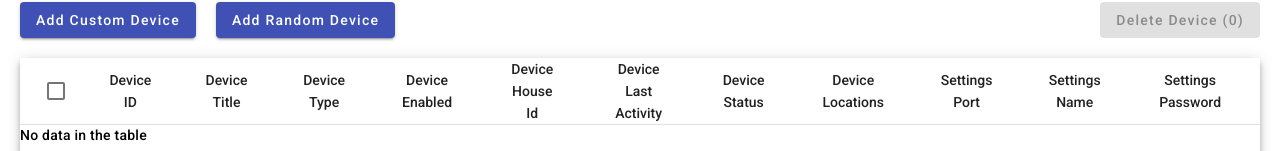
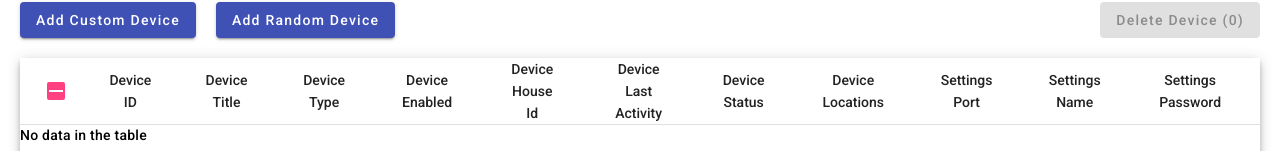
Before and after one commit to nnabse/test-eltex, an Angular app: page /devices in a window 1280 px wide. Shown: the part 150-301 px from the top of the page. Built offline with nearby package versions, Linux system fonts and the light colour scheme.

Commit message:
add clearSelectionValues method on table component, fix device removing dialog styles

```diff
--- a/src/app/features/devices/device-remove-dialog/device-remove-dialog.component.html
+++ b/src/app/features/devices/device-remove-dialog/device-remove-dialog.component.html
@@ -1,7 +1,7 @@
 <h1 mat-dialog-title>
   Device<span *ngIf="data.devices.length > 1">s</span> Removing
 </h1>
-<div class="flex flex-col gap20" mat-dialog-content>
+<div class="flex flex-col flex-nowrap gap20" mat-dialog-content>
   <p>
     Are you sure you want delete devices ({{ data.devices.length }}) with id:
   </p>
--- a/src/app/features/devices/table/table.component.html
+++ b/src/app/features/devices/table/table.component.html
@@ -28,17 +28,19 @@
         <mat-checkbox
           (change)="$event ? toggleAllRows() : null"
           [aria-label]="checkboxLabel()"
-          [checked]="selection.hasValue() && isAllSelected()"
-          [indeterminate]="selection.hasValue() && !isAllSelected()"
+          [checked]="!selection || (selection.hasValue() && isAllSelected())"
+          [indeterminate]="
+            !selection || (selection.hasValue() && !isAllSelected())
+          "
         >
         </mat-checkbox>
       </th>
       <td *matCellDef="let row" mat-cell>
         <mat-checkbox
-          (change)="$event ? selection.toggle(row) : null"
+          (change)="$event ? selection?.toggle(row) : null"
           (click)="$event.stopPropagation()"
           [aria-label]="checkboxLabel(row)"
-          [checked]="selection.isSelected(row)"
+          [checked]="!selection || selection.isSelected(row)"
         >
         </mat-checkbox>
       </td>
@@ -108,7 +110,7 @@
 
     <tr *matHeaderRowDef="displayedColumns" mat-header-row></tr>
     <tr
-      (click)="selection.toggle(row)"
+      (click)="selection?.toggle(row)"
       *matRowDef="let row; columns: displayedColumns"
       mat-row
     ></tr>
--- a/src/app/features/devices/table/table.component.ts
+++ b/src/app/features/devices/table/table.component.ts
@@ -24,7 +24,7 @@ export class TableComponent implements OnInit, AfterViewInit, OnDestroy {
   @ViewChild(MatSort) sort?: MatSort;
   @ViewChild(MatPaginator) paginator?: MatPaginator;
   protected readonly tableSource = new MatTableDataSource<Device>([]);
-  protected selection = new SelectionModel<Device>(true, []);
+  protected selection?: SelectionModel<Device>;
   protected readonly displayedColumns: TableDisplayedColumns[] = [
     TableDisplayedColumns.SELECT,
     TableDisplayedColumns.ID,
@@ -79,24 +79,24 @@ export class TableComponent implements OnInit, AfterViewInit, OnDestroy {
   }
 
   protected isAllSelected(): boolean {
-    const numSelected = this.selection.selected.length;
+    const numSelected = this.selection?.selected.length;
     const numRows = this.tableSource.data.length;
     return numSelected === numRows;
   }
 
   protected toggleAllRows(): void {
     if (this.isAllSelected()) {
-      this.selection.clear();
+      this.selection?.clear();
       return;
     }
 
-    this.selection.select(...this.tableSource.data);
+    this.selection?.select(...this.tableSource.data);
   }
 
   protected checkboxLabel(row?: Device): string {
     if (!row) return `${this.isAllSelected() ? 'deselect' : 'select'} all`;
 
-    return `${this.selection.isSelected(row) ? 'deselect' : 'select'} row${
+    return `${this.selection?.isSelected(row) ? 'deselect' : 'select'} row${
       row.id + 1
     }`;
   }
@@ -107,7 +107,14 @@ export class TableComponent implements OnInit, AfterViewInit, OnDestroy {
     if (this.tableSource.paginator) this.tableSource.paginator.firstPage();
   }
 
+  private clearSelectionValues(): void {
+    this.selection = new SelectionModel<Device>(true, []);
+    this.checkedDevicesNumber = 0;
+    this.checkedDevices = [];
+  }
+
   private checkboxSubscribe(): void {
+    if (!this.selection) return;
     this.checkboxSubscription = this.selection.changed.subscribe((change) => {
       this.checkedDevices = change.source.selected;
       this.checkedDevicesNumber = this.checkedDevices.length;
```
